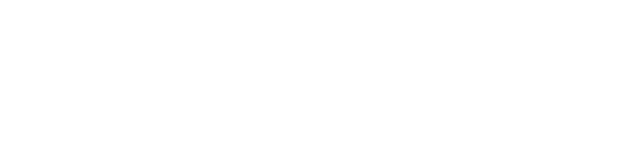
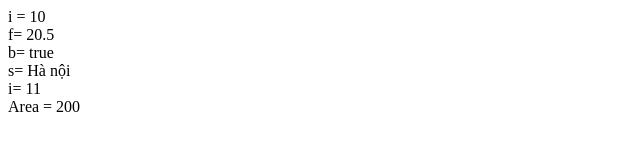
Before and after one commit to quockhanh23/BTjavascripst, a plain HTML site: page BT.html in a window 1280 px wide. Shown: the whole page, without its empty margins (0-640 px from the left). Drawn offline with Linux system fonts and the light colour scheme.

Commit message:
bosungbt

```diff
--- a/BT.html
+++ b/BT.html
@@ -8,3 +8,23 @@
 
 </body>
 </html>
+<script>
+    let i =10
+    let f = 20.5
+    let b = true
+    let s = 'Hà nội'
+    document.write('i = ' + i)
+    document.write('</br>')
+    document.write('f= ' +f)
+    document.write('</br>')
+    document.write('b= ' +b)
+    document.write('</br>')
+    document.write('s= '+s)
+    document.write('</br>')
+    document.write('i= ' + ++i)
+    document.write('</br>')
+    let width = 20
+    let height = 10
+    let area = width * height
+    document.write('Area = ' + area)
+</script>
```
Also changed, not shown: BT2.html (added, +15 -0 lines).
